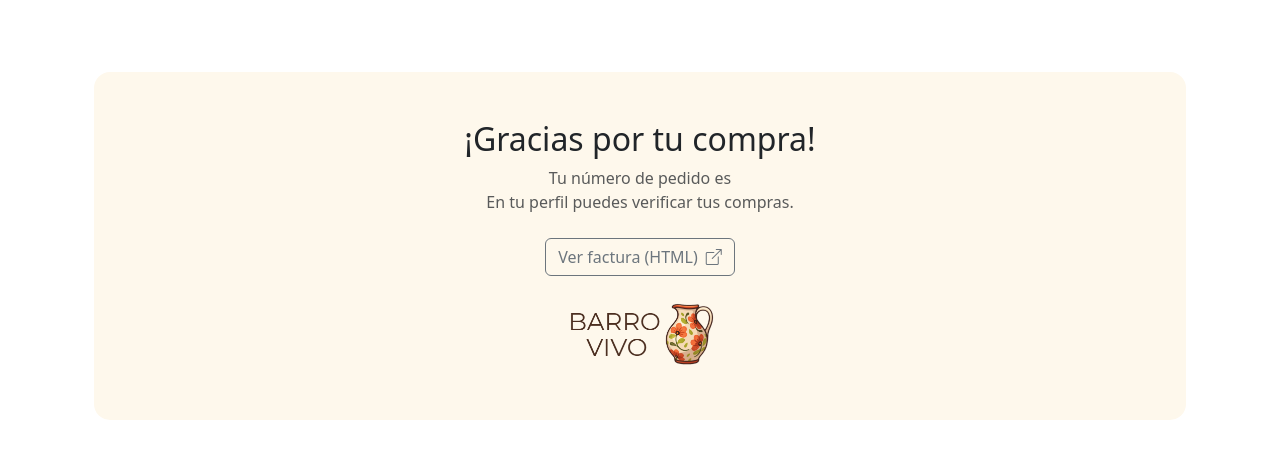
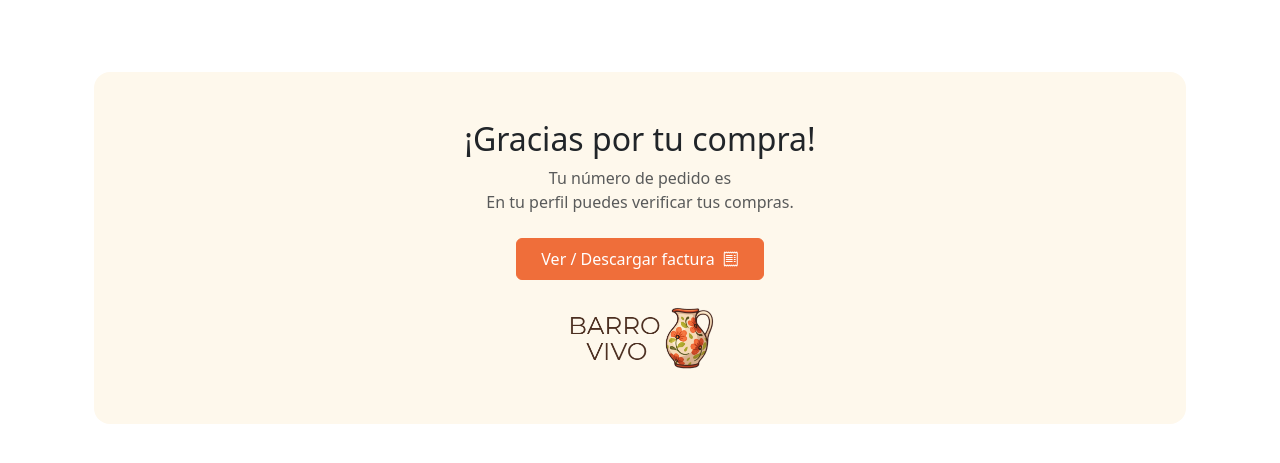
Before and after one commit to Maocampog1/Barrovivo, a Django app: template pedido/templates/gracias.html in a window 1280 px wide. Shown: the part 91-554 px from the top of the page. Run offline with Django 4.2, Linux system fonts and the light colour scheme; the template is opened without the code that fills it, so the values that code supplies are empty.

Commit message:
style: ajustar vista de factura (quitar mensaje de descarga, botón en naranja y logo en lugar de texto)

```diff
--- a/pedido/templates/gracias.html
+++ b/pedido/templates/gracias.html
@@ -10,25 +10,15 @@
       En tu perfil puedes verificar tus compras.
     </p>
 
-    <div class="d-flex flex-column align-items-center gap-3">
-      {% if pdf_disponible %}
-        <a href="{% url 'pedido:factura_pdf' %}" class="btn btn-bv btn-bv-cta d-inline-flex align-items-center gap-2" style="max-width: 420px;">
-          <span>Descarga tu factura</span>
-          <i class="bi bi-receipt"></i>
-        </a>
-      {% else %}
-        <div class="alert alert-warning mb-0 text-center" role="alert">
-          La descarga de factura en PDF no está disponible en este dispositivo.
-        </div>
-        <a href="{% url 'pedido:factura_html' %}" class="btn btn-outline-secondary d-inline-flex align-items-center gap-2">
-          <span>Ver factura (HTML)</span>
-          <i class="bi bi-box-arrow-up-right"></i>
-        </a>
-      {% endif %}
+    <div class="d-flex justify-content-center">
+      <a href="{% url 'pedido:factura_html' %}" class="btn btn-bv d-inline-flex align-items-center gap-2 px-4 py-2" style="max-width: 420px;">
+        <span>Ver / Descargar factura</span>
+        <i class="bi bi-receipt"></i>
+      </a>
     </div>
 
     <div class="text-center mt-4">
-      <img src="{% static 'multimedia/logo.png' %}" alt="BARROVIVO" style="height:72px;">
+      <img src="{{ MEDIA_URL }}logo.png" alt="BARROVIVO" style="height:72px;">
     </div>
   </div>
 </div>
```
Also changed, not shown: db.sqlite3.
